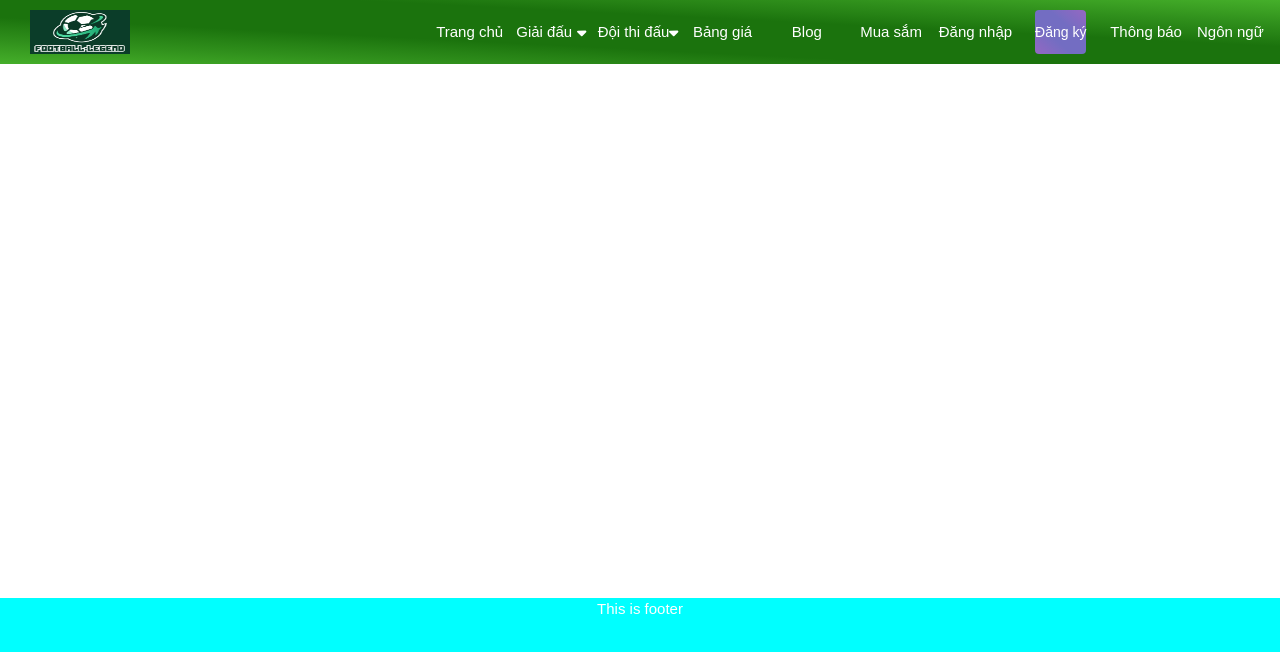
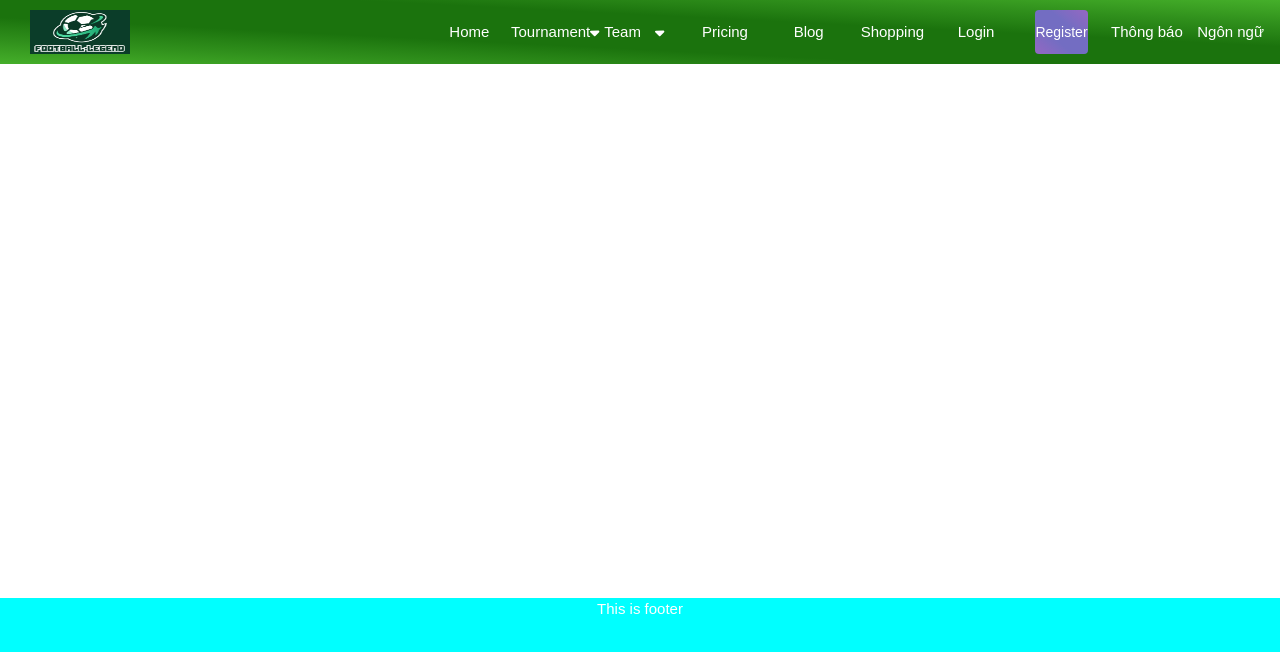
Before and after one commit to TCTR7/FOOTBALL-LEGEND, a Vue app in the folder spa-web-app/: page / in a window 1280 px wide. Shown: the top 652 px of the page. Built offline with nearby package versions, Linux system fonts and the light colour scheme.

Commit message:
add localization

```diff
--- a/spa-web-app/package.json
+++ b/spa-web-app/package.json
@@ -19,6 +19,7 @@
     "sass": "^1.69.5",
     "sass-loader": "^13.3.2",
     "vue": "^3.3.8",
+    "vue-i18n": "^9.6.5",
     "vue-router": "^4.2.5",
     "vuex": "^4.0.2"
   },
--- a/spa-web-app/src/components/Dropdown.vue
+++ b/spa-web-app/src/components/Dropdown.vue
@@ -1,7 +1,7 @@
 <template>
     <div class="dropdown" ref="dropdownRef" @click="showDropdownMenu">
         <div class="dropdown-title box-center">
-            <p class="box-center" style="white-space: nowrap;">{{ dropdownInfos.title }}</p>
+            <p class="box-center" style="white-space: nowrap;">{{ $t(dropdownInfos.title) }}</p>
             <font-awesome-icon :icon="['fa', 'caret-down']" />
         </div>
         <ul class="dropdown-menu" v-if="isVisibleMenu">
--- a/spa-web-app/src/components/Navigation.vue
+++ b/spa-web-app/src/components/Navigation.vue
@@ -10,8 +10,7 @@
                 <div class="nav-content">
                     <ul>
                         <div class="nav-content-item">
-                            <router-link class="link item-content" :to="{ name: routerConstant.HOME_VIEW_NAME }">Trang
-                                chủ</router-link>
+                            <router-link class="link item-content" :to="{ name: routerConstant.HOME_VIEW_NAME }">{{$t('home')}}</router-link>
                         </div>
                         <div class="nav-content-item nav-dropdown">
                             <Dropdown
@@ -24,23 +23,20 @@
                             />
                         </div>
                         <div class="nav-content-item">
-                            <router-link class="link item-content" :to="{ name: routerConstant.HOME_VIEW_NAME }">Bảng
-                                giá</router-link>
+                            <router-link class="link item-content" :to="{ name: routerConstant.HOME_VIEW_NAME }">{{$t('nav_pricing')}}</router-link>
                         </div>
                         <div class="nav-content-item">
                             <router-link class="link item-content"
-                                :to="{ name: routerConstant.HOME_VIEW_NAME }">Blog</router-link>
+                                :to="{ name: routerConstant.HOME_VIEW_NAME }">{{$t('nav_blog')}}</router-link>
                         </div>
                         <div class="nav-content-item">
-                            <router-link class="link item-content" :to="{ name: routerConstant.HOME_VIEW_NAME }">Mua
-                                sắm</router-link>
+                            <router-link class="link item-content" :to="{ name: routerConstant.HOME_VIEW_NAME }">{{$t('nav_shopping')}}</router-link>
                         </div>
                         <div class="nav-content-item">
-                            <router-link class="link item-content" :to="{ name: routerConstant.HOME_VIEW_NAME }">Đăng
-                                nhập</router-link>
+                            <router-link class="link item-content" :to="{ name: routerConstant.HOME_VIEW_NAME }">{{$t('nav_login')}}</router-link>
                         </div>
                         <div class="nav-content-item">
-                            <button class="register-btn btn item-content">Đăng ký</button>
+                            <button class="register-btn btn item-content">{{$t('nav_register')}}</button>
                         </div>
                         <div class="nav-content-item">
                             <div class="inform item-content">Thông báo</div>
@@ -125,6 +121,11 @@ export default {
                         justify-content: center;
                         align-items: center;
 
+                        &:hover {
+                            color: rgb(165, 162, 162);
+                            opacity: .5;
+                        }
+
                         .item-content {
                             display: flex;
                             justify-content: center;
--- a/spa-web-app/src/constants/DropdownConstant.js
+++ b/spa-web-app/src/constants/DropdownConstant.js
@@ -1,6 +1,6 @@
 module.exports = Object.freeze({
     TOURNAMENT_MENU: {
-        title: "Giải đấu",
+        title: "nav_tournament",
         menu: [
             {
                 name: "Tạo giải đấu",
@@ -13,7 +13,7 @@ module.exports = Object.freeze({
         ],
     },
     TEAM_MENU: {
-        title: "Đội thi đấu",
+        title: "nav_team",
         menu: [
             {
                 name: "Tạo đội",
--- /dev/null
+++ b/spa-web-app/src/localization/en.js
@@ -0,0 +1,10 @@
+export default {
+    home: 'Home',
+    nav_tournament: "Tournament",
+    nav_team: 'Team',
+    nav_pricing: "Pricing",
+    nav_blog: "Blog",
+    nav_shopping: "Shopping",
+    nav_login: "Login",
+    nav_register: "Register"
+};
--- /dev/null
+++ b/spa-web-app/src/localization/index.js
@@ -0,0 +1,14 @@
+// index.js
+import { createI18n } from 'vue-i18n';
+import en from './en';
+import vn from './vn';
+
+const i18n = createI18n({
+  locale: 'en',
+  messages: {
+    en,
+    vn
+  },
+});
+
+export default i18n;
--- /dev/null
+++ b/spa-web-app/src/localization/vn.js
@@ -0,0 +1,10 @@
+export default {
+    home: 'Trang chủ',
+    nav_tournament: "Giải đấu",
+    nav_team: 'Đội thi đấu',
+    nav_pricing: "Bảng giá",
+    nav_blog: "Blog",
+    nav_shopping: "Mua sắm",
+    nav_login: "Đăng nhập",
+    nav_register: "Đăng ký"
+};
--- a/spa-web-app/src/main.js
+++ b/spa-web-app/src/main.js
@@ -9,6 +9,8 @@ import { library } from '@fortawesome/fontawesome-svg-core'
 import { FontAwesomeIcon } from '@fortawesome/vue-fontawesome'
 import { faCaretDown } from '@fortawesome/free-solid-svg-icons'
 
+import i18n from './localization'
+
 library.add(
     faCaretDown
 )
@@ -17,4 +19,5 @@ createApp(App)
     .component(SystemConstants.DEFAULT_LAYOUT, DefaultLayout)
     .component('font-awesome-icon', FontAwesomeIcon)
     .use(router)
+    .use(i18n)
     .mount('#app')
```
Also changed, not shown: spa-web-app/src/components/LanguageSwitcher.vue (added, +25 -0 lines), 1 other file (tests, documents, lock files or other folders).
